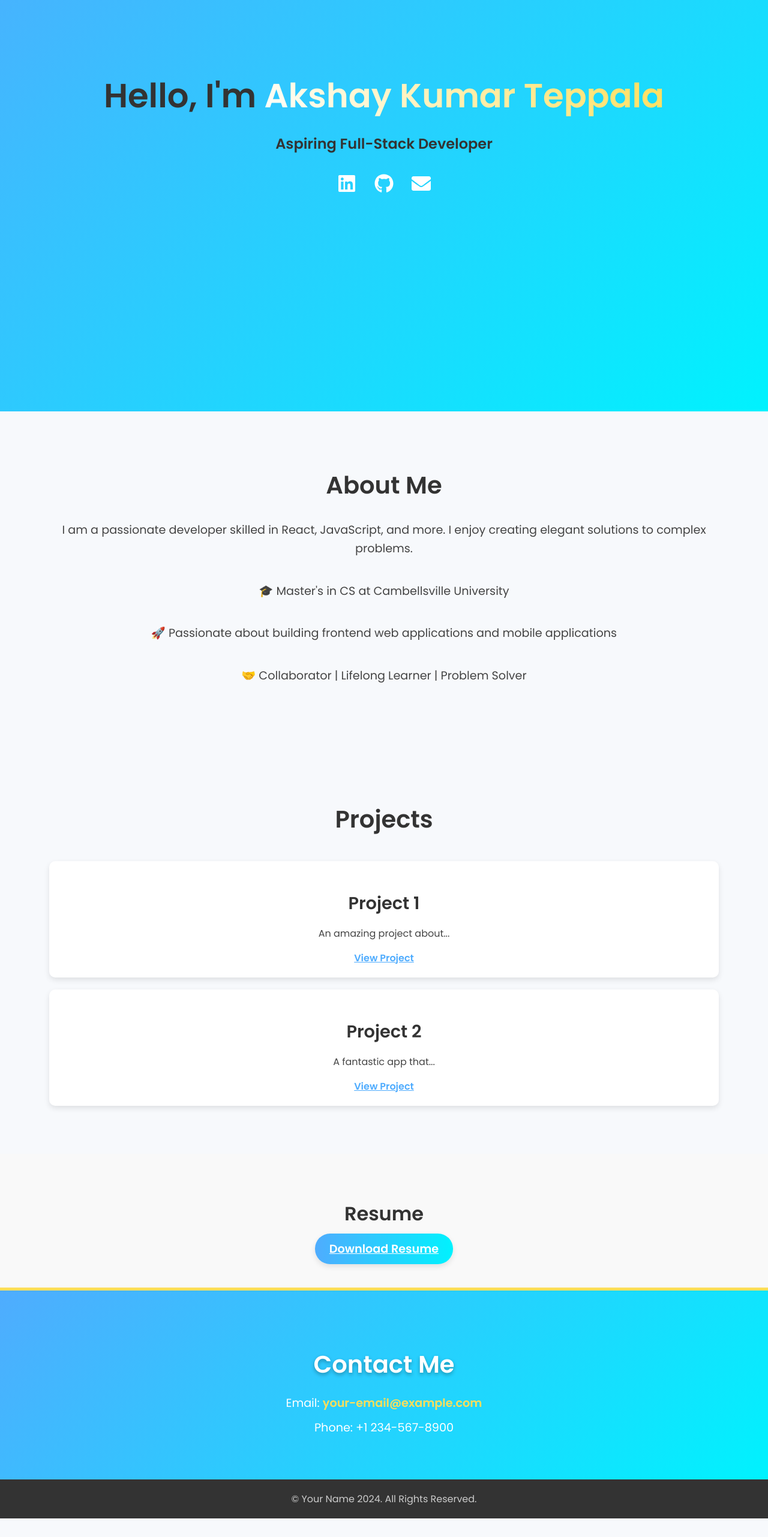
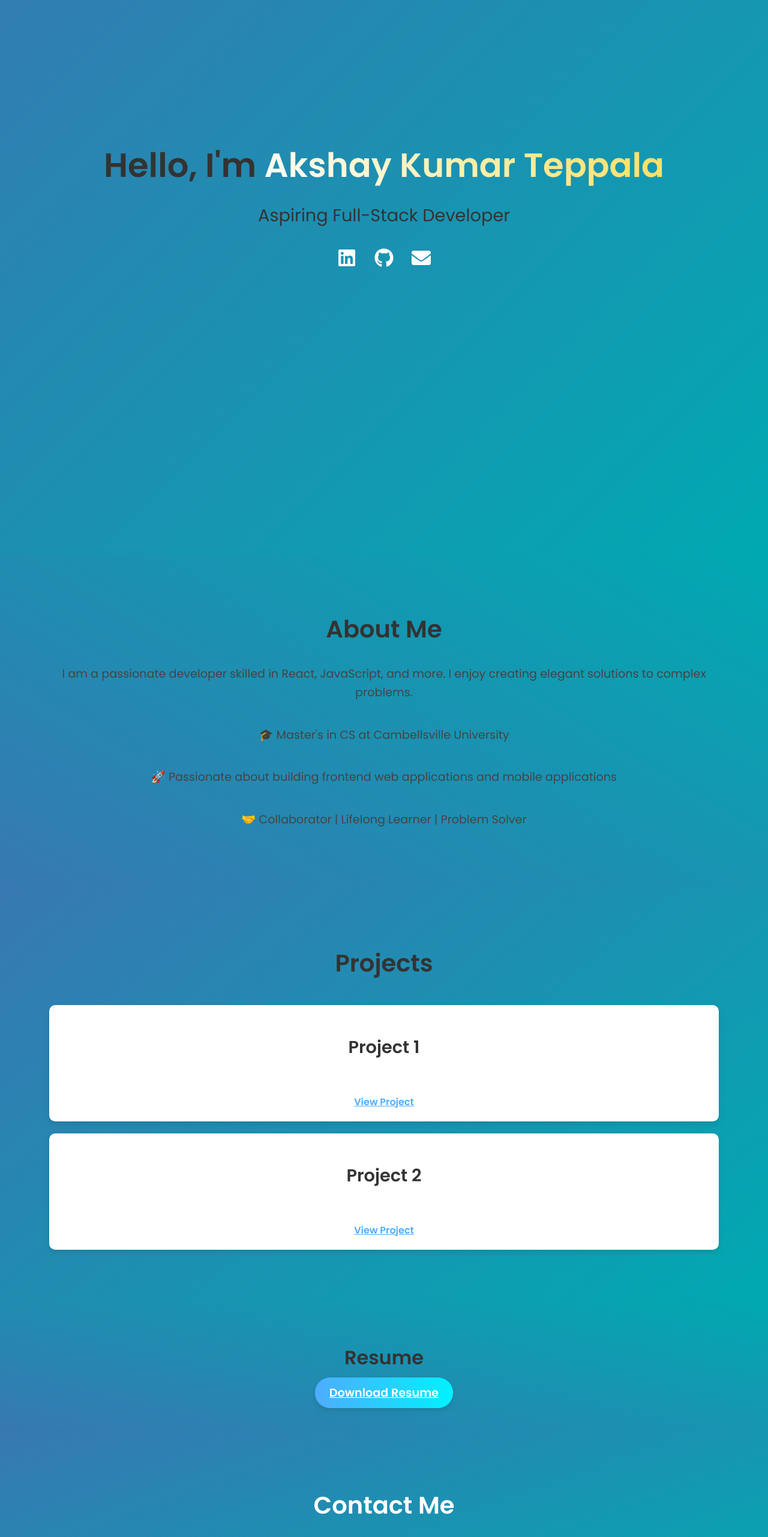
Before and after one commit to TeppalaAkshay/personal-website, a React (Create React App) app: page / in a window 1280 px wide. Shown: the part 234-2797 px from the top of the page at 60% size. Before the commit the page ends 2766 px from the top, so only its background shows below. Built offline with nearby package versions, Linux system fonts and the light colour scheme.

Commit message:
Background gradient color match

```diff
--- a/src/components/About.css
+++ b/src/components/About.css
@@ -1,7 +1,12 @@
 /* About Section */
 .about {
   padding: 60px 20px;
-  background: #f7f9fc;
+  background: linear-gradient(
+        rgba(0, 0, 0, 0.3),
+        rgba(0, 0, 0, 0.3)
+      ),
+      linear-gradient(31deg, #4facfe, #00f2fe);
+    color: white;
   text-align: center;
 }
 
--- a/src/components/Contact.css
+++ b/src/components/Contact.css
@@ -1,16 +1,20 @@
 .contact {
-  background: linear-gradient(135deg, #4facfe, #00f2fe);
-  color: white;
+    background: linear-gradient(
+        rgba(0, 0, 0, 0.3),
+        rgba(0, 0, 0, 0.3)
+      ),
+      linear-gradient(160deg, #4facfe, #00f2fe);
+    color: white;
   padding: 60px 20px;
   text-align: center;
-  border-top: 5px solid #ffde59;
+
 }
 
 .contact h2 {
   font-size: 2.5rem;
   margin-bottom: 20px;
   color: #fff;
-  text-shadow: 0px 3px 6px rgba(0, 0, 0, 0.3);
+
 }
 
 .contact p {
@@ -28,7 +32,7 @@
 
 .contact a:hover {
   color: #fff;
-  text-shadow: 0px 2px 5px #ffde59;
+
 }
 
 .container {
--- a/src/components/Hero.css
+++ b/src/components/Hero.css
@@ -1,14 +1,21 @@
 .hero {
-    height: 100vh;
+    min-height: 120vh;
     display: flex;
     flex-direction: column;
     justify-content: center;
     align-items: center;
-    background: linear-gradient(135deg, #4facfe, #00f2fe);
+    background: linear-gradient(
+        rgba(0, 0, 0, 0.3),
+        rgba(0, 0, 0, 0.3)
+      ),
+      linear-gradient(135deg, #4facfe, #00f2fe);
     color: white;
     text-align: center;
+    padding: 100px 30px;
+    margin: 0;
   }
 
+  /* Hero Title */
   .hero h1 {
     font-size: 3.5rem;
     margin: 0;
@@ -20,13 +27,35 @@
     background: -webkit-linear-gradient(45deg, #fff, #ffde59);
     -webkit-background-clip: text;
     -webkit-text-fill-color: transparent;
+    transition: all 0.3s ease-in-out;
+  }
+
+  .hero h1 span:hover {
+    text-shadow: 0 0 5px rgba(255, 255, 255, 0.7);
+    transform: scale(1.05);
   }
 
   .hero h2 {
     margin-top: 20px;
-    font-size: 1.5rem;
+    font-size: 1.8rem;
+    font-weight: 500;
   }
 
+  /* Hero Paragraphs */
+  .hero p {
+    margin: 0 0 15px;
+    text-align: justify;
+    font-size: 18px;
+    line-height: 1.6;
+  }
+
+  @media (max-width: 768px) {
+    .hero p {
+      text-align: center;
+    }
+  }
+
+  /* Social Icons */
   .social-icons {
     margin-top: 30px;
   }
@@ -43,7 +72,7 @@
     color: #ffde59;
   }
 
-  /* Keyframes */
+  /* Keyframes for Fade-In Effect */
   @keyframes fadeIn {
     from {
       opacity: 0;
@@ -54,3 +83,10 @@
       transform: translateY(0);
     }
   }
+
+  /* Responsive Hero Section Padding */
+  @media (max-width: 768px) {
+    .hero {
+      padding: 80px 20px;
+    }
+  }
--- a/src/components/Projects.css
+++ b/src/components/Projects.css
@@ -1,6 +1,11 @@
 .projects {
     padding: 60px 20px;
-    background: #f7f9fc;
+    background: linear-gradient(
+        rgba(0, 0, 0, 0.3),
+        rgba(0, 0, 0, 0.3)
+      ),
+      linear-gradient(140deg, #4facfe, #00f2fe);
+    color: white;
   }
 
   .projects h2 {
--- a/src/components/Resume.css
+++ b/src/components/Resume.css
@@ -1,5 +1,10 @@
 .resume {
-    background: #f9f9f9;
+    background: linear-gradient(
+        rgba(0, 0, 0, 0.3),
+        rgba(0, 0, 0, 0.3)
+      ),
+      linear-gradient(14deg, #4facfe, #00f2fe);
+    color: white;
     padding: 50px 20px;
     text-align: center;
   }
```
